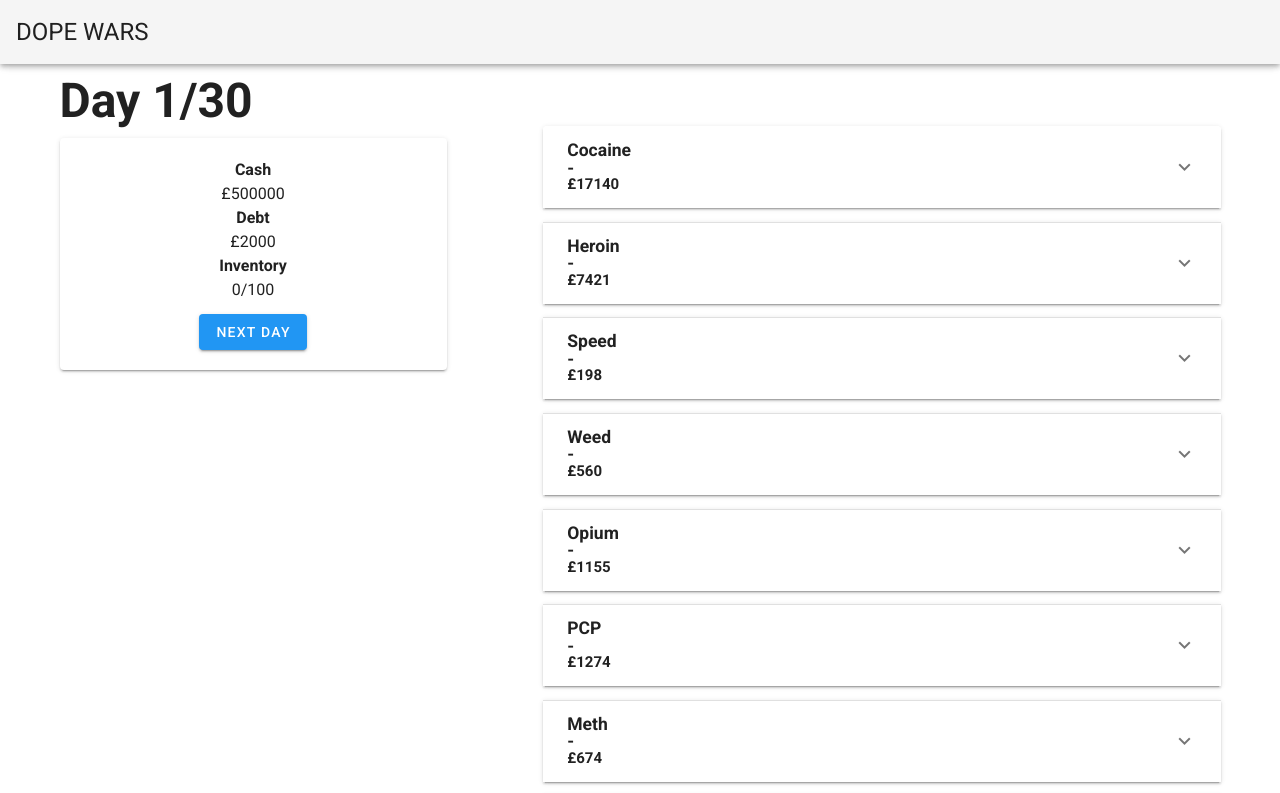
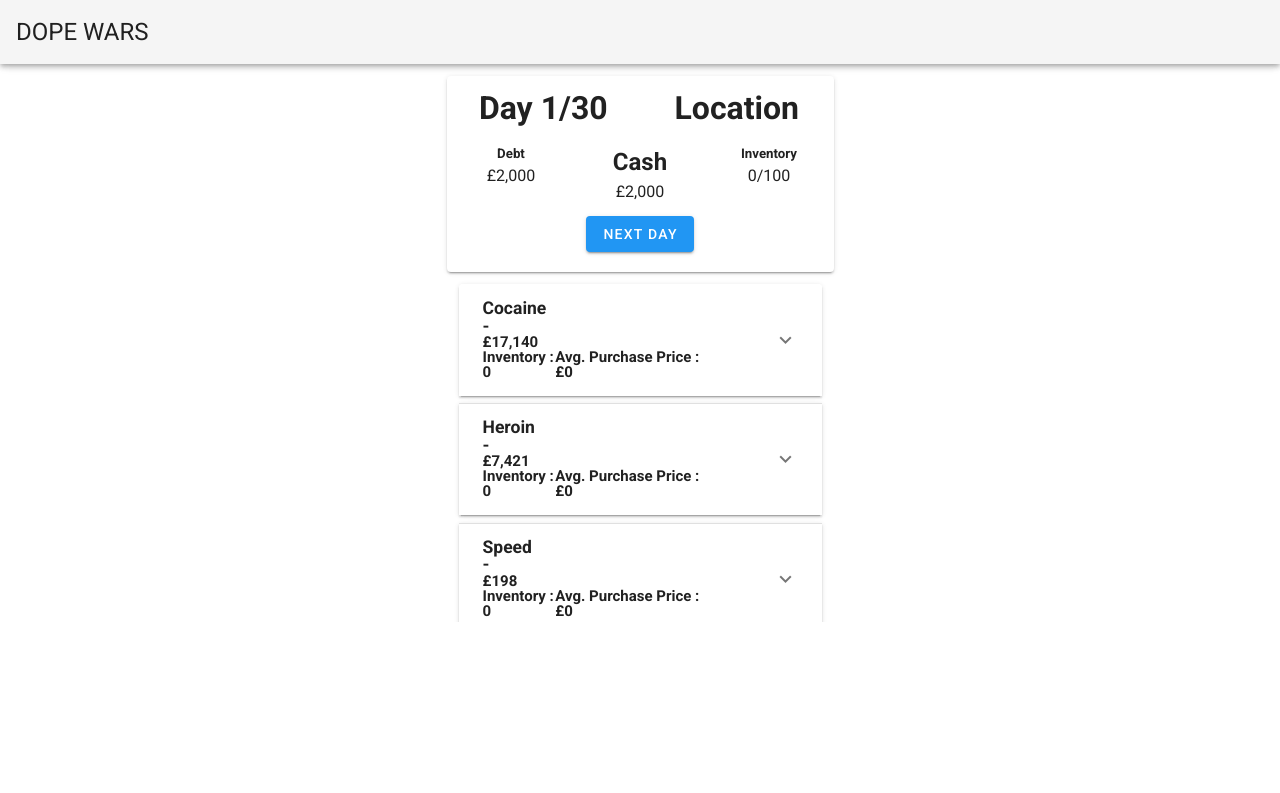
Before and after one commit to shxk/dope-wars, a Vue app: page /#/ in a window 1280 px wide. Shown: the top 793 px of the page. Built offline with nearby package versions, Linux system fonts and the light colour scheme.

Commit message:
Progress

```diff
--- a/src/App.vue
+++ b/src/App.vue
@@ -1,9 +1,10 @@
 <template>
   <v-app>
-    <v-app-bar app>
+    <v-app-bar app >
       <v-toolbar-title class="headline text-uppercase">
         <span>Dope Wars</span>
       </v-toolbar-title>
+
     </v-app-bar>
 
     <v-content>
--- a/src/components/Game.vue
+++ b/src/components/Game.vue
@@ -1,4 +1,11 @@
 <template>
+    <!-- Whats Left:
+      selling - & avg amount product was bought for display
+      locations
+      events & Implement more than 1 random event
+      police
+      Debt
+      -->
   <v-container>
     <!-- End Game dialog box  -->
     <div class="text-center">
@@ -40,30 +47,44 @@
       </v-dialog>
     </div>
 
-    <v-layout wrap>
+    <!-- <v-layout wrap>
         <v-flex>
         <h1 class="display-2 font-weight-bold mb-3">
           Day {{days}}/30
         </h1>
       </v-flex>
-    </v-layout>
+    </v-layout> -->
 
     <v-layout wrap>
      <!-- Dashboard -->
-     <v-flex xs12 md4 mb-3>
+     <v-flex xs12 md4 offset-md4 mb-3>
        <v-card style="text-align:center;">
-         <v-flex pt-5>
-           <h4>Cash</h4>
-           £{{cash}}
-         </v-flex>
-         <v-flex>
-           <h4>Debt</h4>
-           £{{debt}}
-         </v-flex>
-         <v-flex>
-           <h4>Inventory</h4>
-           {{inventoryProducts.length}}/{{inventoryAmount}}
-         </v-flex>
+           <v-layout pt-2>
+             <v-flex xs6>
+              <h1 class="font-weight-bold mb-3">
+                 Day {{days}}/30
+              </h1>
+             </v-flex>
+             <v-flex xs6>
+              <h1>Location</h1>
+             </v-flex>
+           </v-layout>
+
+           <v-layout>
+             <v-flex xs4>
+               <h5>Debt</h5>
+               £{{Number(debt).toLocaleString()}}
+             </v-flex>
+             <v-flex xs4>
+               <h2>Cash</h2>
+                £{{Number(cash).toLocaleString()}}
+             </v-flex>
+             <v-flex xs4>
+               <h5>Inventory</h5>
+                {{inventoryProducts.length}}/{{inventoryAmount}}
+             </v-flex>
+           </v-layout>
+
          <v-flex mt-3 pb-5>
            <v-btn color="info" @click="nextDay">{{turnBtn}}</v-btn>
          </v-flex>
@@ -71,13 +92,9 @@
      </v-flex>
 
      <!-- Products -->
-     <v-flex xs12 md7 offset-md1>
+     <v-flex xs12 md4 offset-md4>
        <v-layout row>
-         <product @updateCash="updateCash" :products = products :inventoryamount="inventoryAmount" :cash="cash" :inventoryproducts="inventoryProducts"></product>
-
-
-
-
+         <product @updateCashBuy="updateCashBuy" @updateCashSell="updateCashSell" :products = products :inventoryamount="inventoryAmount" :cash="cash" :inventoryproducts="inventoryProducts"></product>
          <!-- <v-flex xs12 mx-3 mb-3 v-for="(product,i) in products" :key="i">
           <product @updateCash="updateCash" :disabled="isExpandDisable" :product="product" :inventoryamount="inventoryAmount" :cash="cash" :inventoryproducts="inventoryProducts">
           </product>
@@ -103,7 +120,7 @@ export default {
     days:1,
     inventoryAmount: 100,
     debt: 2000,
-    cash: 500000,
+    cash: 2000,
     products:[
       {
         id: 0,
@@ -278,10 +295,12 @@ export default {
         element.price = Math.floor(Math.random() * (max - min) + min);
       });
 
-      //New bulletin bottom out or outrageous
+      //News bulletin bottom out or outrageous
 
     },
     randomiseEvent(){
+      //Implement more than 1 random event
+
       const self = this;
 
       let eventChance = 2;
@@ -320,12 +339,19 @@ export default {
       }
 
     },
-    updateCash(payload){
+    updateCashBuy(payload){
       const self = this;
       console.log("INSIDE UPDATE")
       console.log(payload)
 
-      self.cash = payload;
+      self.cash = self.cash - payload;
+    },
+    updateCashSell(payload){
+      const self = this;
+      console.log("INSIDE UPDATE")
+      console.log(payload)
+
+      self.cash += payload;
     }
 
   },
--- a/src/components/Product.vue
+++ b/src/components/Product.vue
@@ -1,5 +1,6 @@
 <template>
-<v-flex mx-3>
+<v-container style="overflow:auto; height:350px;">
+    <v-flex mx-3>
     <v-expansion-panels>
         <v-expansion-panel v-for="(product,i) in products" :key="i" style="margin-bottom:2%;">
             <v-expansion-panel-header @click="closeExpandableTabs()">
@@ -7,8 +8,9 @@
                 <v-row no-gutters>
                     <v-col cols="12"><h3>{{product.name}}</h3></v-col>
                     <v-col cols="12"><h3> - </h3></v-col>
-
-                    <v-col cols="12"> <h4>£{{product.price}}</h4></v-col>
+                    <v-col cols="12"> <h4>£{{Number(product.price).toLocaleString()}}</h4></v-col>
+                    <v-col cols="3"> <h4>Inventory : {{ currentProdInv(product) }} </h4></v-col>
+                    <v-col cols="6"> <h4>Avg. Purchase Price : £{{ Number(avgPurchasePrice(product)).toLocaleString() }} </h4></v-col>
                 </v-row>
                 </template>
             </v-expansion-panel-header>
@@ -69,7 +71,7 @@
                 >
                     <v-layout>
                         <v-flex xs4 mb-2>
-                            {{product.name}}  £ {{product.price}}
+                            {{product.name}}  £ {{Number(product.price).toLocaleString()}}
                         </v-flex>
                         <v-flex xs2 offset-xs6 mb-2>
                             <v-btn text @click="sellOverlay = !sellOverlay, sellQuantity = 0, $store.commit('unsetDisable')">X</v-btn>
@@ -103,6 +105,9 @@
         </v-expansion-panel>
     </v-expansion-panels>
 </v-flex>
+
+</v-container>
+
 
  <!-- <v-expansion-panels focusable :disabled="disabled">
     <v-expansion-panel>
@@ -231,8 +236,36 @@ export default {
         sellQuantity: 0,
     }),
     computed:{
+
     },
     methods:{
+        currentProdInv(product){
+            const self = this;
+            let count = 0;
+            for (let i = 0; i < self.inventoryproducts.length; i++) {
+                if(self.inventoryproducts[i].id == product.id){
+                    count++
+                }
+            }
+            return count
+        },
+        avgPurchasePrice(product){
+            const self = this;
+            let count = 0;
+            let avgPP = 0;
+
+            for (let i = 0; i < self.inventoryproducts.length; i++) {
+                if(self.inventoryproducts[i].id == product.id){
+                    count++
+                    avgPP += self.inventoryproducts[i].price
+                }
+            }
+
+            if(count>0)
+                // avgPP = Math.floor(avgPP/count);
+                avgPP = Math.floor(avgPP/count)
+            return avgPP
+        },
         closeExpandableTabs(){
             const self = this;
             self.buyOverlay = false;
@@ -276,7 +309,7 @@ export default {
             while(self.quantity < inventoryLeft && self.quantity < maxInventory){
                 self.quantity++
             }
-            self.quantity = self.quantity /2
+            self.quantity = Math.floor(self.quantity /2)
         },
         buyProduct(product){
             const self = this;
@@ -285,9 +318,10 @@ export default {
 
             if(purchasePrice <= self.cash && self.quantity > 0){
                 for (let i = 0; i < self.quantity; i++) {
+                    //push without memory reference so it is a copy not a linked thing
                     self.inventoryproducts.push(product)
                 }
-                self.$emit('updateCash', self.cash - purchasePrice)
+                self.$emit('updateCashBuy', purchasePrice)
             }
             self.buyOverlay = false;
         },
@@ -352,12 +386,11 @@ export default {
                     sold++
                     console.log("SOLDD")
                     self.inventoryproducts.splice(i,1)
+                    self.$emit('updateCashSell', product.price)
+                    i = -1;
                 }
             }
-
-
-            // self.$emit('updateCash', self.cash + salePrice)
-
+            self.sellOverlay = false;
         },
     }
 
```
